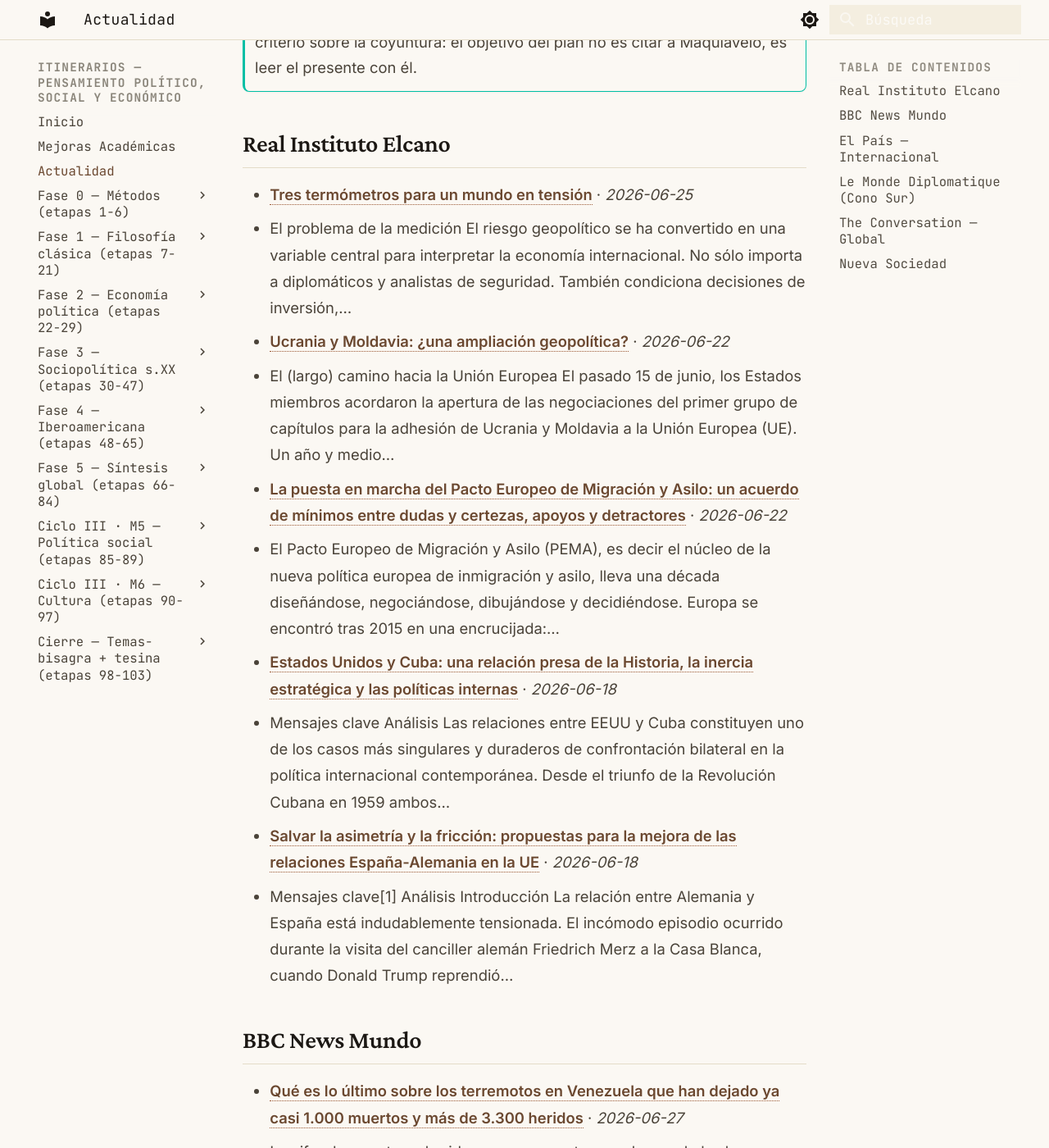
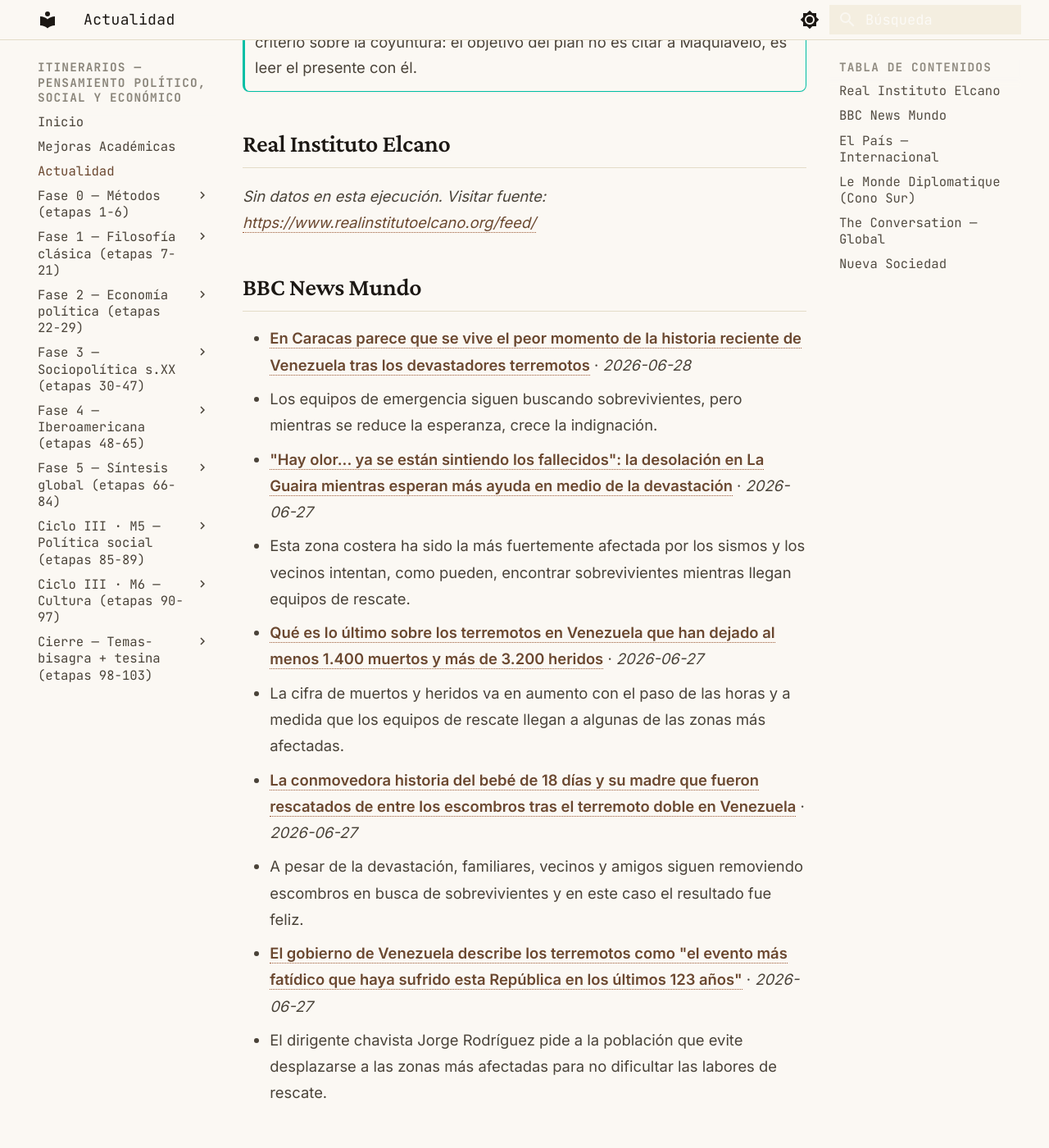
Before and after one commit to MrSpagVi/Curso, an MkDocs documentation site: the page built from docs/actualidad.md, in a window 1280 px wide and 1400 px high, scrolled down 502 px. Shown: the whole window at 82% size. Built offline with MkDocs 1.6.1 and Material for MkDocs 9.7.7, drawn with Linux system fonts in a browser that asks for light colours; some of the changed text lies outside the part shown.

Commit message:
auto: actualidad 2026-06-28

```diff
--- a/docs/actualidad.md
+++ b/docs/actualidad.md
@@ -6,49 +6,40 @@ title: Actualidad
 
 Últimos titulares de fuentes que dictan agenda en ciencia política y geopolítica. Actualizado automáticamente cada día (vía GitHub Actions).
 
-_Última actualización: 2026-06-27 08:27 UTC_
+_Última actualización: 2026-06-28 08:41 UTC_
 
 !!! tip "Ritual mensual — #actualidad"
     El último sábado de cada mes: agarrá **un** titular de los de abajo y escribí **300 palabras** aplicándole **2 autores** del último mes que leíste. ¿Qué diría cada uno? ¿En qué chocan? No resumas la noticia — usala como caso para pensar con las herramientas que venís construyendo. Guardá el texto con el tag `#actualidad` en tu sistema de notas. Esto convierte la teoría en criterio sobre la coyuntura: el objetivo del plan no es citar a Maquiavelo, es leer el presente con él.
 
 ## Real Instituto Elcano
 
-- **[Tres termómetros para un mundo en tensión](https://www.realinstitutoelcano.org/comentarios/tres-termometros-para-un-mundo-en-tension/)** · *2026-06-25*
-  - El problema de la medición El riesgo geopolítico se ha convertido en una variable central para interpretar la economía internacional. No sólo importa a diplomáticos y analistas de seguridad. También condiciona decisiones de inversión,…
-- **[Ucrania y Moldavia: ¿una ampliación geopolítica?](https://www.realinstitutoelcano.org/comentarios/ucrania-y-moldavia-una-ampliacion-geopolitica/)** · *2026-06-22*
-  - El (largo) camino hacia la Unión Europea El pasado 15 de junio, los Estados miembros acordaron la apertura de las negociaciones del primer grupo de capítulos para la adhesión de Ucrania y Moldavia a la Unión Europea (UE). Un año y medio…
-- **[La puesta en marcha del Pacto Europeo de Migración y Asilo: un acuerdo de mínimos entre dudas y certezas, apoyos y detractores](https://www.realinstitutoelcano.org/comentarios/la-puesta-en-marcha-del-pacto-europeo-de-migracion-y-asilo-un-acuerdo-de-minimos-entre-dudas-y-certezas-apoyos-y-detractores/)** · *2026-06-22*
-  - El Pacto Europeo de Migración y Asilo (PEMA), es decir el núcleo de la nueva política europea de inmigración y asilo, lleva una década diseñándose, negociándose, dibujándose y decidiéndose. Europa se encontró tras 2015 en una encrucijada:…
-- **[Estados Unidos y Cuba: una relación presa de la Historia, la inercia estratégica y las políticas internas](https://www.realinstitutoelcano.org/analisis/estados-unidos-y-cuba-una-relacion-presa-de-la-historia-la-inercia-estrategica-y-las-politicas-internas/)** · *2026-06-18*
-  - Mensajes clave Análisis Las relaciones entre EEUU y Cuba constituyen uno de los casos más singulares y duraderos de confrontación bilateral en la política internacional contemporánea. Desde el triunfo de la Revolución Cubana en 1959 ambos…
-- **[Salvar la asimetría y la fricción: propuestas para la mejora de las relaciones España-Alemania en la UE](https://www.realinstitutoelcano.org/analisis/salvar-la-asimetria-y-la-friccion-propuestas-para-la-mejora-de-las-relaciones-espana-alemania-en-la-ue/)** · *2026-06-18*
-  - Mensajes clave[1] Análisis Introducción La relación entre Alemania y España está indudablemente tensionada. El incómodo episodio ocurrido durante la visita del canciller alemán Friedrich Merz a la Casa Blanca, cuando Donald Trump reprendió…
+_Sin datos en esta ejecución. Visitar fuente: [https://www.realinstitutoelcano.org/feed/](https://www.realinstitutoelcano.org/feed/)_
 
 ## BBC News Mundo
 
-- **[Qué es lo último sobre los terremotos en Venezuela que han dejado ya casi 1.000 muertos y más de 3.300 heridos](https://www.bbc.com/mundo/articles/cx2kp8k4pjyo?at_medium=RSS&at_campaign=rss)** · *2026-06-27*
+- **[En Caracas parece que se vive el peor momento de la historia reciente de Venezuela tras los devastadores terremotos](https://www.bbc.com/mundo/articles/c4gy9qvx55eo?at_medium=RSS&at_campaign=rss)** · *2026-06-28*
+  - Los equipos de emergencia siguen buscando sobrevivientes, pero mientras se reduce la esperanza, crece la indignación.
+- **["Hay olor... ya se están sintiendo los fallecidos": la desolación en La Guaira mientras esperan más ayuda en medio de la devastación](https://www.bbc.com/mundo/articles/c79yxv8p5ydo?at_medium=RSS&at_campaign=rss)** · *2026-06-27*
+  - Esta zona costera ha sido la más fuertemente afectada por los sismos y los vecinos intentan, como pueden, encontrar sobrevivientes mientras llegan equipos de rescate.
+- **[Qué es lo último sobre los terremotos en Venezuela que han dejado al menos 1.400 muertos y más de 3.200 heridos](https://www.bbc.com/mundo/articles/cx2kp8k4pjyo?at_medium=RSS&at_campaign=rss)** · *2026-06-27*
   - La cifra de muertos y heridos va en aumento con el paso de las horas y a medida que los equipos de rescate llegan a algunas de las zonas más afectadas.
-- **[Por qué Venezuela es tan propensa a sufrir terremotos destructivos (y cómo se comparan los de esta semana con los del pasado)](https://www.bbc.com/mundo/articles/cpv3d2ynz7xo?at_medium=RSS&at_campaign=rss)** · *2026-06-27*
-  - La geología y la historia del país explican su vulnerabilidad ante la amenaza sísmica.
-- **[Imágenes satelitales del antes y el después muestran la devastación causada por el doble terremoto en Venezuela](https://www.bbc.com/mundo/articles/cy49pkzv9vyo?at_medium=RSS&at_campaign=rss)** · *2026-06-26*
-  - Las imágenes de La Guaira, tomadas días o semanas antes del desastre, comparadas con las tomadas después revelan la magnitud de la devastación causada por los terremotos.
-- **["Le contaré cómo la salvaste": la emotiva despedida a una joven madre que murió protegiendo a su hija en los terremotos de Venezuela](https://www.bbc.com/mundo/articles/c79yxwey9q8o?at_medium=RSS&at_campaign=rss)** · *2026-06-26*
-  - En un mensaje en redes sociales, Héctor Bello escribió que su esposa dio su propia vida por su hija durante los terremotos que causaron la muerte de al menos 920 personas.
-- **["Hospitales completamente desbordados": cómo el terremoto pone más presión al ya deteriorado sistema de salud de Venezuela](https://www.bbc.com/mundo/articles/c74yj2zmgjxo?at_medium=RSS&at_campaign=rss)** · *2026-06-26*
-  - Las ya debilitadas infraestructuras médicas del país y su escasez de recursos no solo se ponen a prueba con la emergencia sanitaria tras los terremotos.
+- **[La conmovedora historia del bebé de 18 días y su madre que fueron rescatados de entre los escombros tras el terremoto doble en Venezuela](https://www.bbc.com/mundo/articles/cqx1q3q7z2wo?at_medium=RSS&at_campaign=rss)** · *2026-06-27*
+  - A pesar de la devastación, familiares, vecinos y amigos siguen removiendo escombros en busca de sobrevivientes y en este caso el resultado fue feliz.
+- **[El gobierno de Venezuela describe los terremotos como "el evento más fatídico que haya sufrido esta República en los últimos 123 años"](https://www.bbc.com/mundo/articles/cly8dz7xp2jo?at_medium=RSS&at_campaign=rss)** · *2026-06-27*
+  - El dirigente chavista Jorge Rodríguez pide a la población que evite desplazarse a las zonas más afectadas para no dificultar las labores de rescate.
 
 ## El País — Internacional
 
-- **[Estados Unidos lanza nuevos ataques contra Irán tras el golpe a un carguero](https://elpais.com/internacional/2026-06-26/iran-trata-de-mantener-el-control-sobre-ormuz-mientras-trump-le-acusa-de-violar-el-alto-el-fuego.html)** · *2026-06-26*
-  - La Organización Marítima Internacional negocia garantías con Irán, que está amenazando a los buques que utilicen la ruta de Omán, para retomar su plan de evacuación tras el ataque del jueves a un carguero
-- **[Israel y Líbano firman un acuerdo marco de paz en Washington](https://elpais.com/internacional/2026-06-26/israel-y-libano-firman-un-acuerdo-marco-de-paz-en-washington.html)** · *2026-06-26*
-  - Hezbolá ha rechazado de inmediato el documento, por el que Israel empezará la retirada de dos “zonas piloto”. La negativa del grupo chií pone en duda si el pacto llegará a aplicarse
-- **[La catástrofe pone a prueba la capacidad de gestión de Delcy Rodríguez como elegida de Trump en Venezuela](https://elpais.com/america/2026-06-25/la-catastrofe-pone-a-prueba-la-capacidad-de-gestion-de-delcy-rodriguez-como-elegida-de-trump-en-venezuela.html)** · *2026-06-26*
-  - El terremoto más fuerte en un siglo, según Estados Unidos, ocurre en un país con una presidenta interina, medios limitados y servicios básicos precarios
+- **[Venezuela afronta la catástrofe con el Estado sobrepasado](https://elpais.com/internacional/2026-06-28/venezuela-afronta-la-catastrofe-con-el-estado-sobrepasado.html)** · *2026-06-28*
+  - Tutelado por Estados Unidos, sin libre acceso a sus ingresos y con un sistema que ya operaba al límite, el país sudamericano afronta sus horas más difíciles
+- **[Ansiedad y desconcierto en los hospitales venezolanos: “No sabemos a quién creer”](https://elpais.com/internacional/2026-06-28/ansiedad-y-desconcierto-en-los-hospitales-venezolanos-no-sabemos-a-quien-creer.html)** · *2026-06-28*
+  - Los centros de Caracas, precarios y al borde de la saturación, hacen malabares para atender a la gran cantidad de heridos, mientras los familiares reciben información con cuentagotas
+- **[La fuerza solidaria forjada durante años de adversidad en Venezuela: “Aquí nos unimos todos”](https://elpais.com/america/2026-06-28/la-fuerza-solidaria-forjada-durante-anos-de-adversidad-en-venezuela-aqui-nos-unimos-todos.html)** · *2026-06-28*
+  - El Gobierno pone freno a los envíos de ayuda humanitaria ante el colapso de la carretera que conecta Caracas con La Guaira, la zona más afectada
+- **[Invisibles y perdedores de todas las guerras](https://elpais.com/internacional/2026-06-28/invisibles-y-perdedores-de-todas-las-guerras.html)** · *2026-06-28*
+  - El liderazgo trumpista es garantía de cualquier cosa menos la paz. Nada termina y siempre deja a medio hacer lo más sustancial e importante, en Gaza, Líbano o Ucrania
 - **[Crimea, del éxito a la desgracia](https://elpais.com/internacional/2026-06-26/crimea-del-exito-a-la-desgracia.html)** · *2026-06-26*
   - La rápida ocupación de la península ucrania en 2014 por parte del Kremlin choca ahora con la ofensiva de Kiev
-- **[Los revolucionarios cubanos](https://elpais.com/opinion/2026-06-26/los-revolucionarios-cubanos.html)** · *2026-06-26*
-  - Miguel Díaz-Canel asegura que su Gobierno seguirá defendiendo el socialismo a través de las 176 medidas que abren la isla al mercado y acaban con el igualitarismo
 
 ## Le Monde Diplomatique (Cono Sur)
 
@@ -56,16 +47,16 @@ _Sin datos en esta ejecución. Visitar fuente: [https://www.eldiplo.org/feed/](h
 
 ## The Conversation — Global
 
+- **[Blaming migrants ignores the real causes of South Africa’s economic crisis](https://theconversation.com/blaming-migrants-ignores-the-real-causes-of-south-africas-economic-crisis-286157)** · *2026-06-28*
+  - The economic and social conditions in which anti-migrant sentiment has exploded in South Africa include high joblessness and a collapse of government services.
+- **[Karl Stefanovic’s podcast is not just a career change. It’s journalistic laundering](https://theconversation.com/karl-stefanovics-podcast-is-not-just-a-career-change-its-journalistic-laundering-286262)** · *2026-06-28*
+  - The Stefanovic saga represents a high-profile example of the transfer of journalism’s hard-earned credibility into a rapidly growing alternative media sphere.
+- **[Without Nine’s shackles, Karl Stefanovic is free to become a culture warrior hero](https://theconversation.com/without-nines-shackles-karl-stefanovic-is-free-to-become-a-culture-warrior-hero-286142)** · *2026-06-28*
+  - The former TV host can now follow a well-worn right-wing path in the US and UK. Getting fired was likely the best thing he could have done for his brand.
 - **[Aid is on the way after Venezuela’s earthquakes, but it’s not clear how quickly it can get there](https://theconversation.com/aid-is-on-the-way-after-venezuelas-earthquakes-but-its-not-clear-how-quickly-it-can-get-there-286206)** · *2026-06-26*
   - If you want to help, an aid expert advises you to donate cash to nonprofits involved in local rescue and recovery efforts.
 - **[Israel’s ‘campaign between the wars’: How strategy to contain Iran and its allies risks further straining ties with US](https://theconversation.com/israels-campaign-between-the-wars-how-strategy-to-contain-iran-and-its-allies-risks-further-straining-ties-with-us-284697)** · *2026-06-26*
   - Israel has long sought to gain a military advantage by degrading its adversaries’ military capabilities outside of times of direct conflict.
-- **[In 2 landmark decisions, the Supreme Court expands gun rights for concealed carry holders and casual drug users](https://theconversation.com/in-2-landmark-decisions-the-supreme-court-expands-gun-rights-for-concealed-carry-holders-and-casual-drug-users-286230)** · *2026-06-26*
-  - Two recent Supreme Court rulings suggest the high court is so pro-gun it has decided it must also be pro-drugs.
-- **[40°C in Paris: extreme summer heat is no longer exceptional for most of Europe](https://theconversation.com/40-c-in-paris-extreme-summer-heat-is-no-longer-exceptional-for-most-of-europe-286276)** · *2026-06-26*
-  - Europe is the fastest warming continent – almost all of its heat records have been broken in the 21st century.
-- **[What Gaudí and the Sagrada Família can teach us about leadership](https://theconversation.com/what-gaudi-and-the-sagrada-familia-can-teach-us-about-leadership-285610)** · *2026-06-26*
-  - 100 years after his death, Gaudí’s communal, service-based leadership still guides the construction team.
 
 ## Nueva Sociedad
 
```
